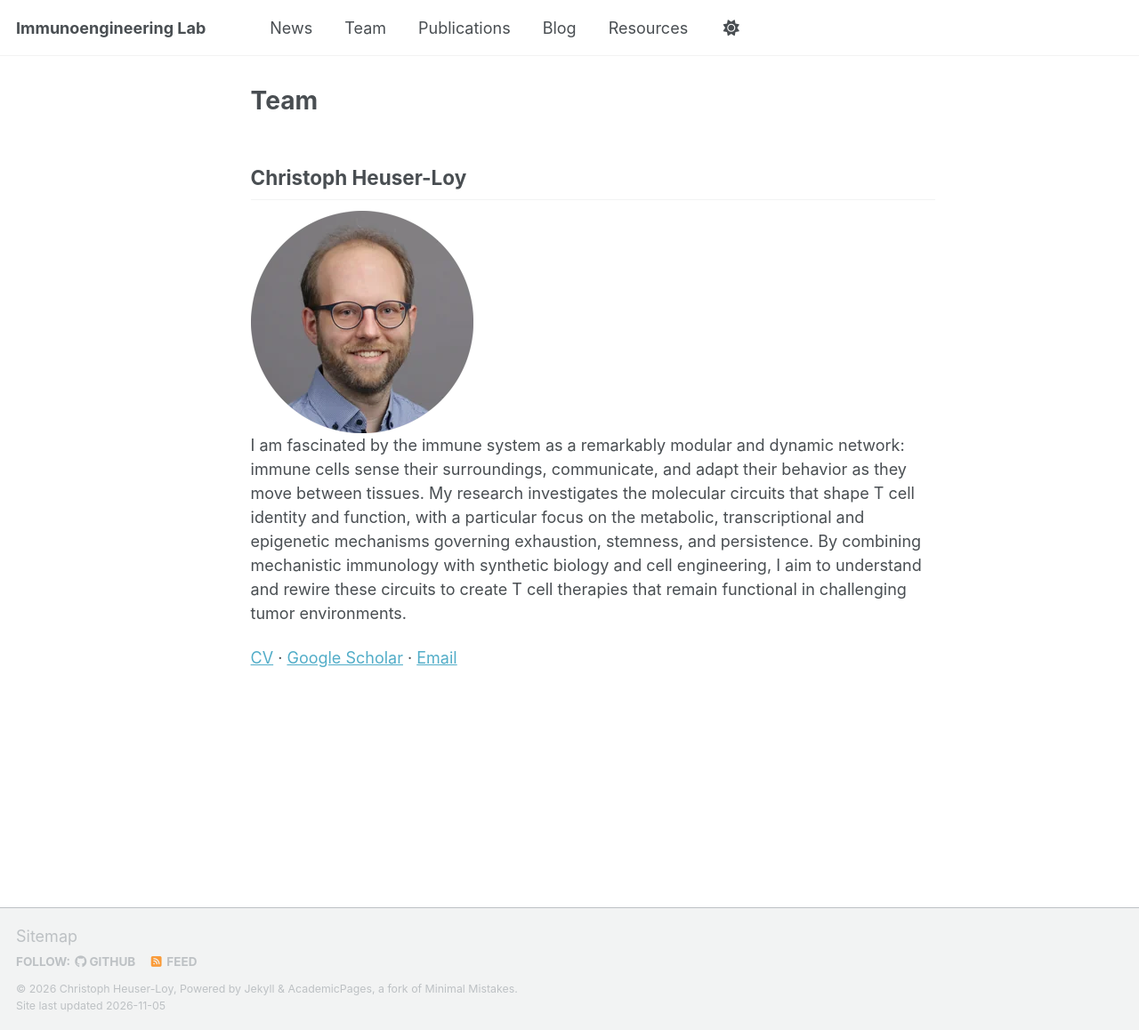
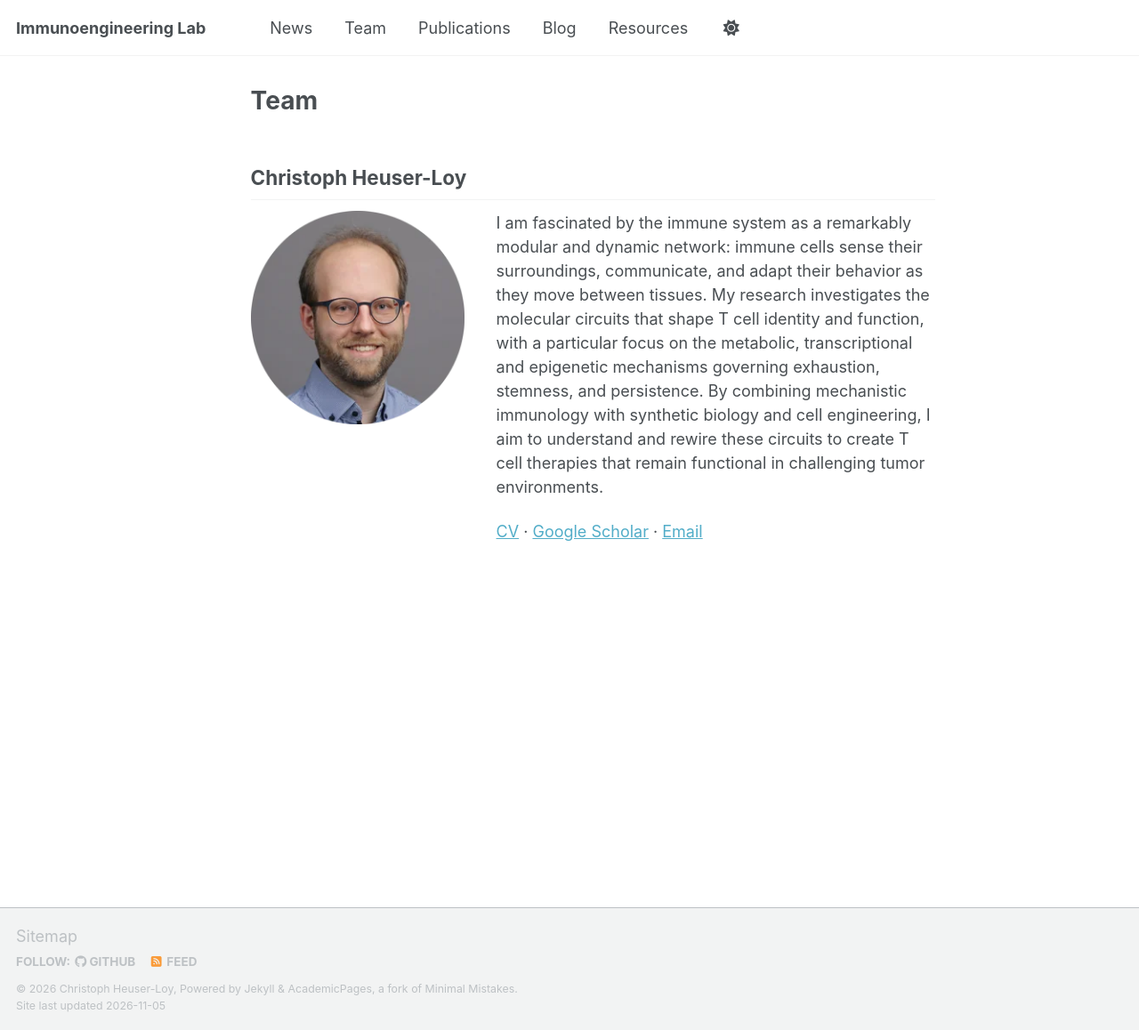
Before and after one commit to cheuserloy/cheuserloy.github.io, a Jekyll site: the page built from _pages/team.md, in a window 1280 px wide and 1158 px high. Shown: the whole window at 89% size. Built offline with Jekyll 4.4.1, drawn with Linux system fonts in a browser that asks for light colours; a script that is not in the unit is left out.

Commit message:
Add 'layout/team' to SCSS imports

```diff
--- a/assets/css/main.scss
+++ b/assets/css/main.scss
@@ -20,7 +20,7 @@
 
     "layout/reset",
     "layout/base",
-
+    "layout/team",
     "include/utilities",
     "layout/tables",
     "layout/buttons",
```
